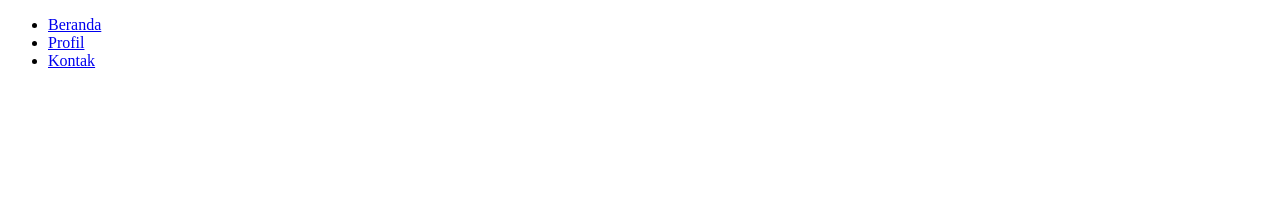
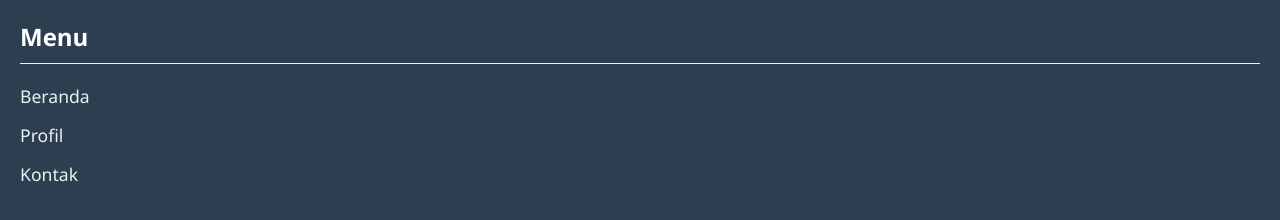
Before and after one commit to diitzy/pertemuan8-frame-training, a plain HTML site: page menu.html in a window 1280 px wide. Drawn offline with Linux system fonts and the light colour scheme.

Commit message:
Commit 2: penggunaan css serta penambahan folder dan file css

```diff
--- /dev/null
+++ b/css/style.css
@@ -0,0 +1,34 @@
+body {
+    margin: 0;
+    font-family: 'Segoe UI', sans-serif;
+    background: #f9f9f9;
+}
+
+.container {
+    display: flex;
+    height: 100vh;
+}
+
+.sidebar {
+    width: 250px;
+    background: #2c3e50;
+    color: white;
+}
+
+.menu-frame {
+    width: 100%;
+    height: 100%;
+    border: none;
+}
+
+.content {
+    flex: 1;
+    background: white;
+    overflow: hidden;
+}
+
+.content iframe {
+    width: 100%;
+    height: 100%;
+    border: none;
+}
--- a/menu.html
+++ b/menu.html
@@ -1,11 +1,50 @@
 <!DOCTYPE html>
-<html>
+<html lang="id">
 
 <head>
-  <title>Menu</title>
+  <meta charset="UTF-8">
+  <style>
+    body {
+      margin: 0;
+      font-family: 'Segoe UI', sans-serif;
+      background: #2c3e50;
+      color: white;
+      padding: 20px;
+    }
+
+    h2 {
+      font-size: 1.5em;
+      margin-top: 0;
+      border-bottom: 1px solid #ecf0f1;
+      padding-bottom: 10px;
+    }
+
+    ul {
+      list-style: none;
+      padding: 0;
+    }
+
+    li {
+      margin: 15px 0;
+    }
+
+    a {
+      color: #ecf0f1;
+      text-decoration: none;
+      font-size: 1.1em;
+      display: block;
+      transition: 0.3s;
+    }
+
+    a:hover {
+      background: #34495e;
+      padding-left: 10px;
+    }
+  </style>
 </head>
 
 <body>
+  <h2>Menu</h2>
   <ul>
     <li><a href="konten.html" target="konten">Beranda</a></li>
     <li><a href="profile.html" target="konten">Profil</a></li>
```
Also changed, not shown: contact.html (+4 -2 lines), index.html (+14 -6 lines), konten.html (+4 -2 lines), profile.html (+4 -2 lines).
